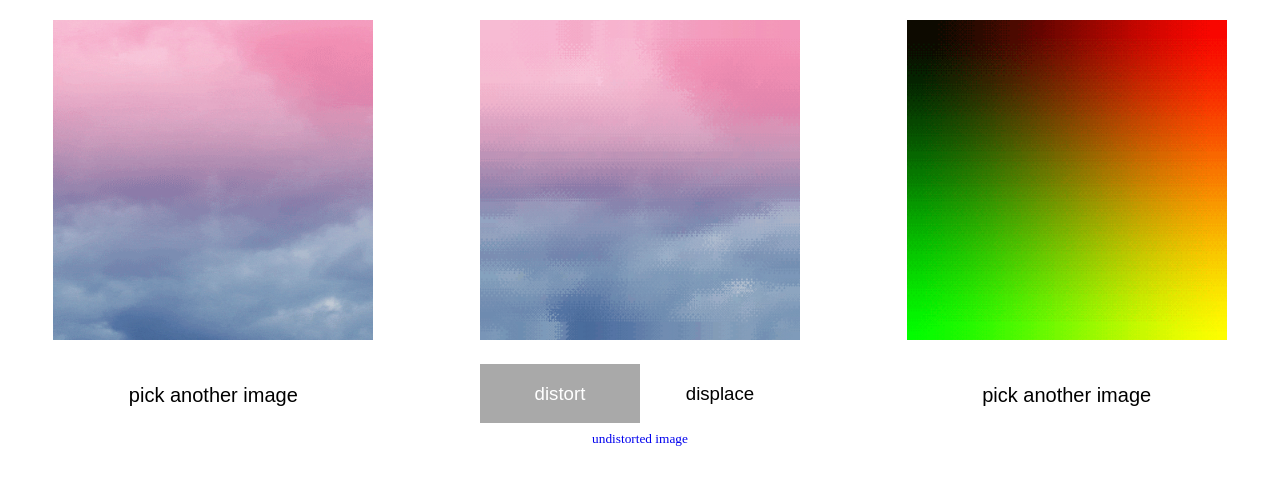
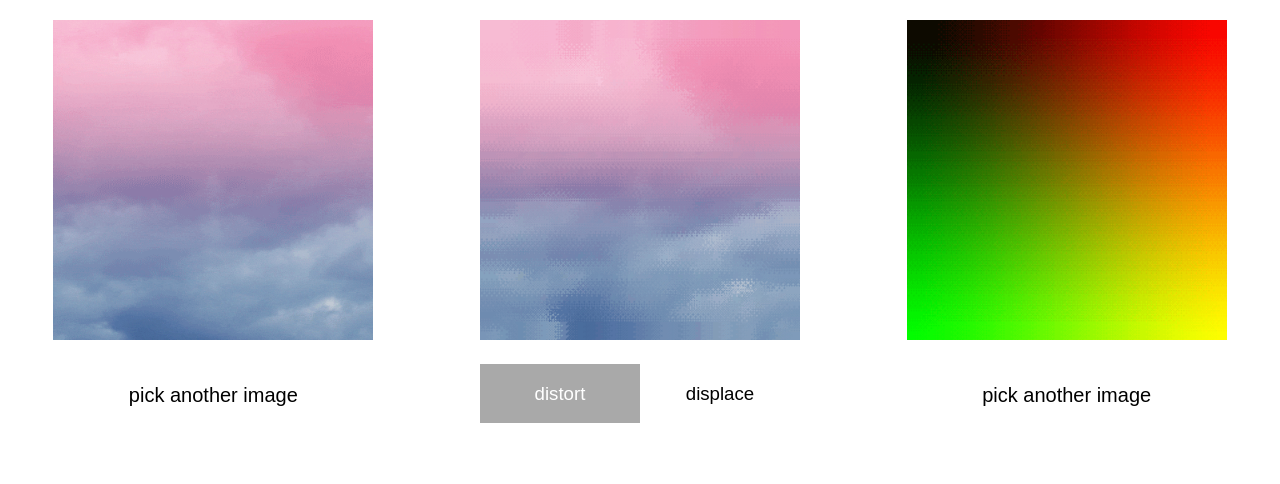
Before and after one commit to ericleong/pixelmap.js, a website: page index.html in a window 1280 px wide. Shown: the part 60-544 px from the top of the page. Drawn offline with Linux system fonts and the light colour scheme; animation ran at ten frames a second.

Commit message:
Remove undistorted image.

```diff
--- a/index.html
+++ b/index.html
@@ -153,13 +153,6 @@
 			background-color: darkgray;
 		}
 
-		#footer {
-			font-size: 10pt;
-			text-align: center;
-			margin-top: 0.5em;
-			margin-bottom: 0.5em;
-		}
-
 		@media (max-width: 768px) {
 
 			#sandbox {
@@ -237,10 +230,6 @@
 			<div class="picker-container"><input id="picker-distort" type="file" accept="*/*" /></div>
 		</div>
 	</div>
-	<div id="footer">
-		<a href="./undistort.png">undistorted image</a>
-	</div>
-
 	<script type="text/javascript">
 		var canvas = document.getElementById('canvas');
 		var buffer = document.createElement('canvas');
```
Also changed, not shown: undistort.png (deleted).
